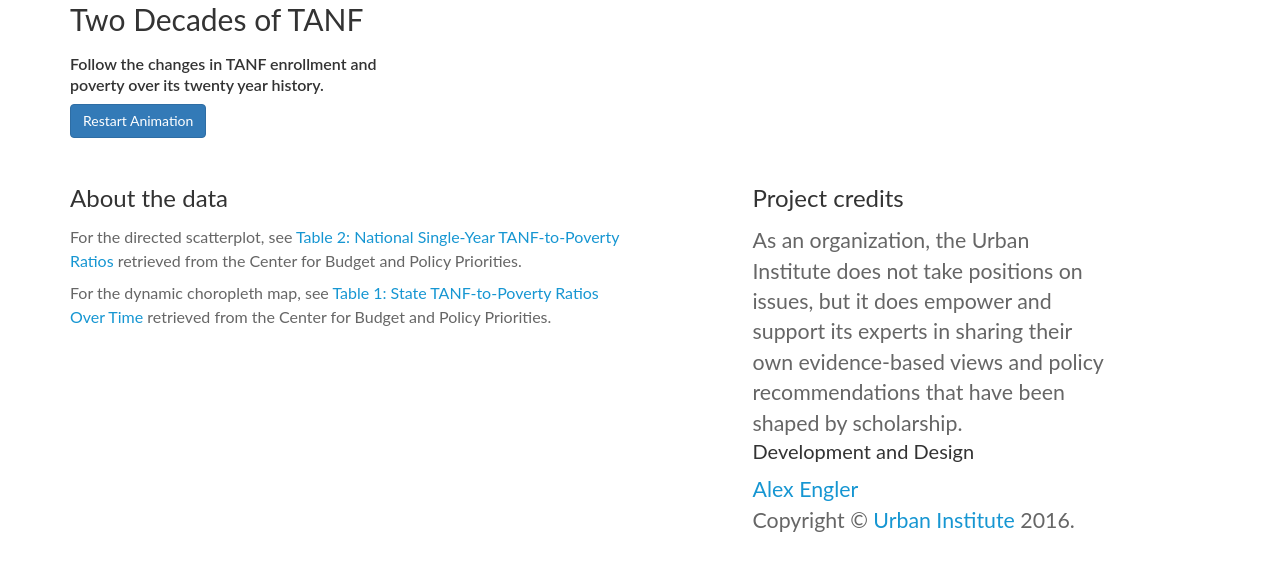
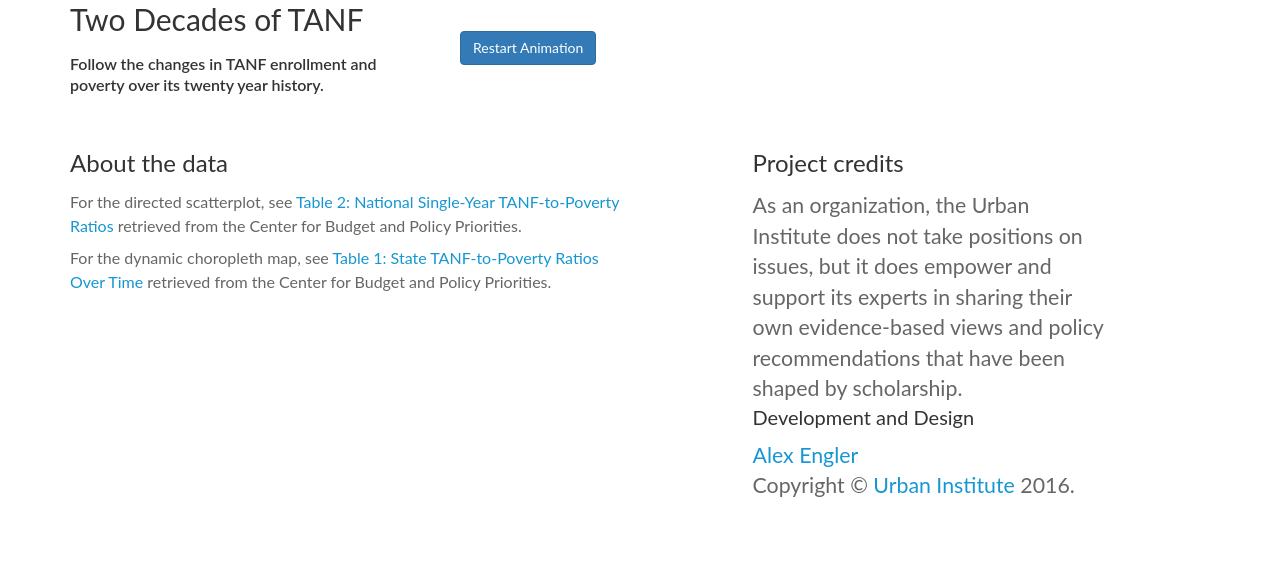
Before and after one commit to alexcengler/tanf-exploration, a plain HTML site: page index.html in a window 1280 px wide. Drawn offline with Linux system fonts and the light colour scheme; no server answers.

Commit message:
moved button, minor aesthetics

```diff
--- a/index.html
+++ b/index.html
@@ -16,14 +16,17 @@
 <div id="opening">
     <div class="container">
         <div class="row">
-            <div class="col-md-6">
+            <div class="col-md-4">
                 <div id="titleparent">
                     <div id="titleholder">
                         <h1 class="projtitle">Two Decades of TANF</h1>
                         <h4>Follow the changes in TANF enrollment and <br>poverty over its twenty year history.</h4>
-                        <button type="button" id="restart" class="btn btn-primary">Restart Animation</button>
                     </div>
                 </div>
+            </div>
+            <div class="col-md-4">
+              <br>
+              <button type="button" id="restart" class="btn btn-primary">Restart Animation</button>
             </div>
         </div>
     </div>
```
Also changed, not shown: script.js (+11 -4 lines).
